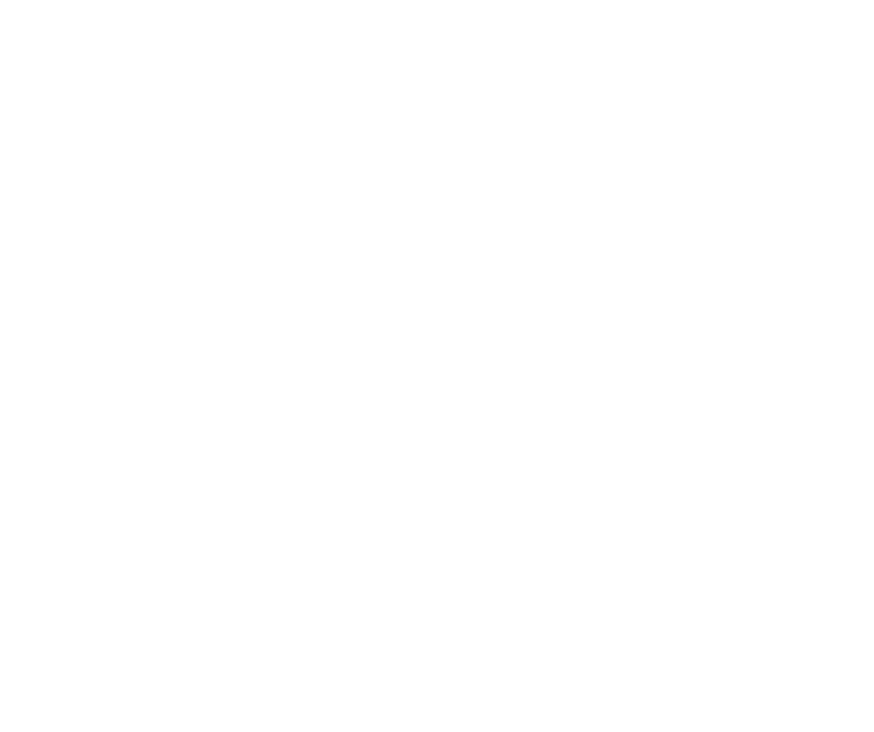
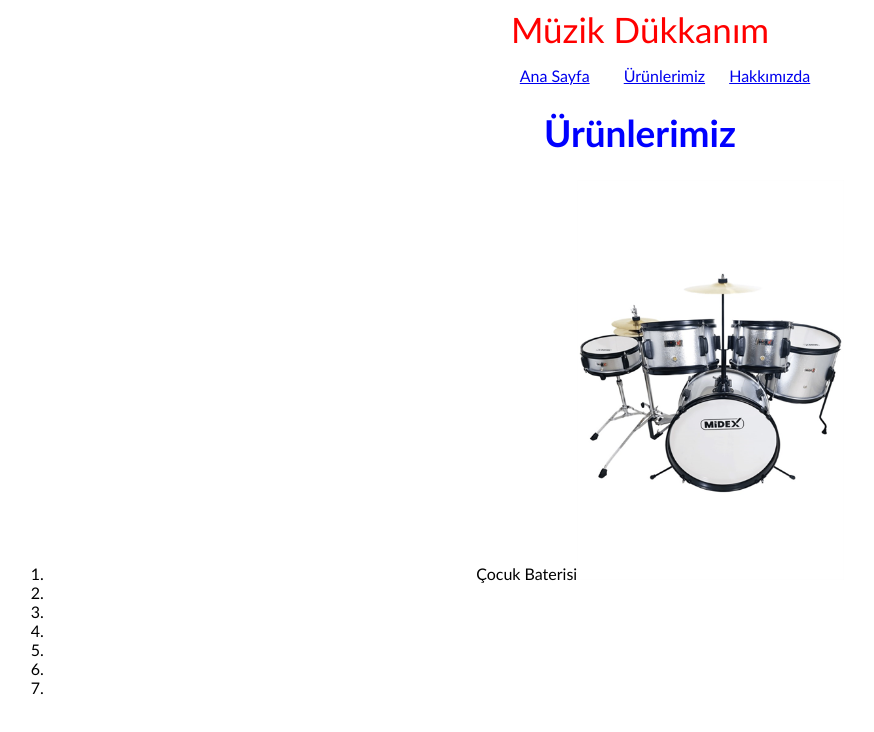
Before and after one commit to CahitAtlu/HTML-DEV, a plain HTML site: page Biraz Makyaj Yapalım/Ürünlerimiz.html in a window 1280 px wide. Shown: the whole page, without its empty margins (0-874 px from the left). Drawn offline with Linux system fonts and the light colour scheme.

Commit message:
5.10.2022

```diff
--- a/Biraz Makyaj Yapalım/Ürünlerimiz.html
+++ b/Biraz Makyaj Yapalım/Ürünlerimiz.html
@@ -0,0 +1,33 @@
+<!DOCTYPE html>
+<html lang="tr">
+<head>
+    <meta charset="UTF-8">
+    <meta http-equiv="X-UA-Compatible" content="IE=edge">
+    <meta name="viewport" content="width=device-width, initial-scale=1.0">
+    <title>Ürünlerimiz</title>
+    <link rel="stylesheet" href="css-kısmı.css">
+</head>
+<body>
+    <header style="color: red; font-size: 35px">
+        Müzik Dükkanım
+    </header>
+    <ul>
+        <li style="display: inline; margin: 10px;"> <a href="Ana Sayfa.html">Ana Sayfa</a></li>
+
+        <li style="display: inline; margin: 10px;"></li> <a href="Ürünlerimiz.html">Ürünlerimiz</a></li>
+
+        <li style="display: inline; margin: 10px;"></li> <a href="Hakkımızda.html">Hakkımızda</a></li>
+    </ul>
+    <h1 style="color: blue; font-size: 37px;">Ürünlerimiz</h1>
+    <ol>
+        <li> Çocuk Baterisi<img style="height:400px;" src="/images/çocuk baterisi.webp" alt="çocuk baterisi"> </li>
+        <li></li>
+        <li></li>
+        <li></li>
+        <li></li>
+        <li></li>
+        <li></li>
+    </ol>
+
+</body>
+</html>
```
Also changed, not shown: Biraz Makyaj Yapalım/Ana Sayfa.html (+4 -1 lines), images/IBANEZ GRX40.webp (added), images/Rolan td-11 kv.jpg (added), images/Squier Elektronik Gitar.jpg (added), images/Yamaha Klasik Gitar_.webp (added), images/Yamaha P45.webp (added), images/yamaha-yfl212-yan-flut.jpg (added), images/çocuk baterisi.webp (added).
